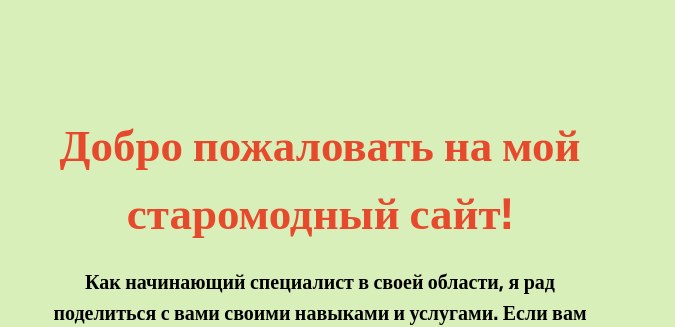
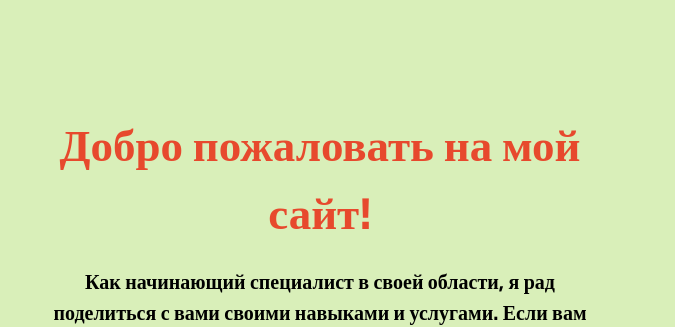
Before and after one commit to TheCrashMaster/MY_FIRST_SITE, a plain HTML site: page index.html in a window 1280 px wide. Shown: the part 89-416 px from the top of the page, 0-675 px from the left. Drawn offline with Linux system fonts and the light colour scheme.

Commit message:
Update index.html

```diff
--- a/index.html
+++ b/index.html
@@ -29,7 +29,7 @@
       <div class="left">
 
 
-        <h1>Добро пожаловать на мой старомодный сайт!</h1>
+        <h1>Добро пожаловать на мой сайт!</h1>
         <h3>Как начинающий специалист в своей области,
           я рад поделиться с вами своими навыками и услугами.
           Если вам нужна помощь с проектом или нужен сайт - <br> <span>я здесь, чтобы помочь</span>.<br>
```
